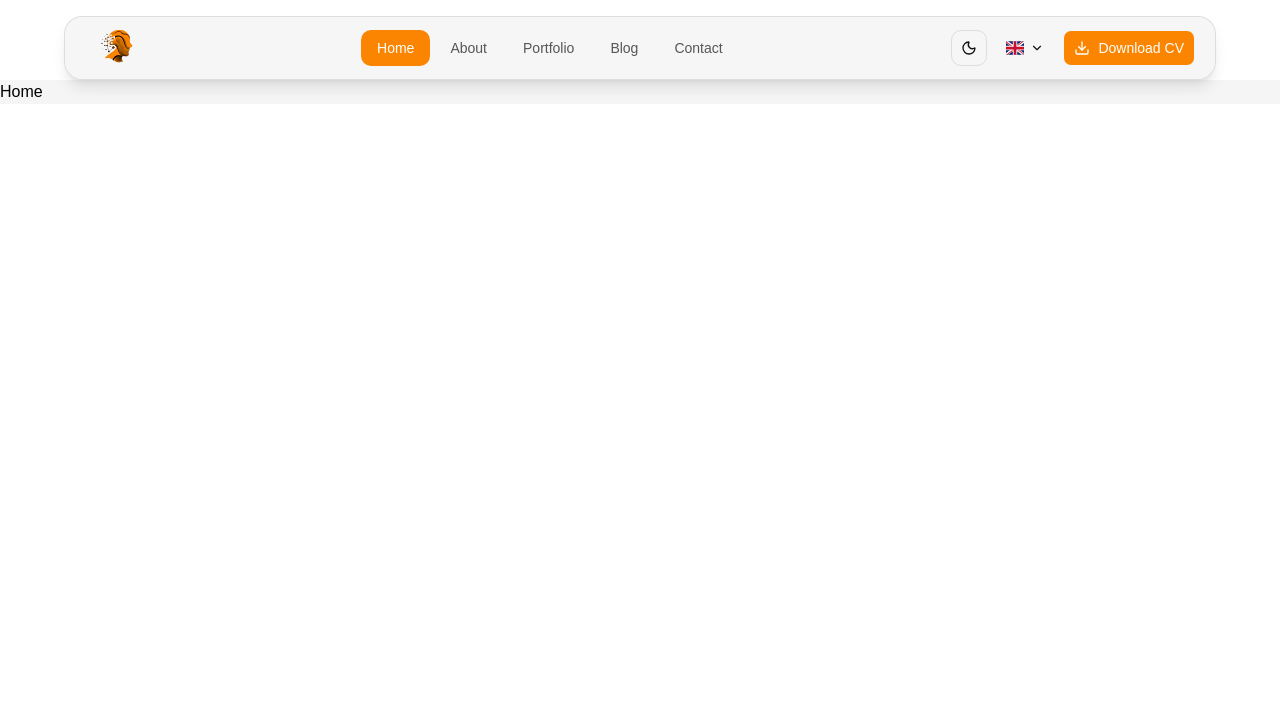
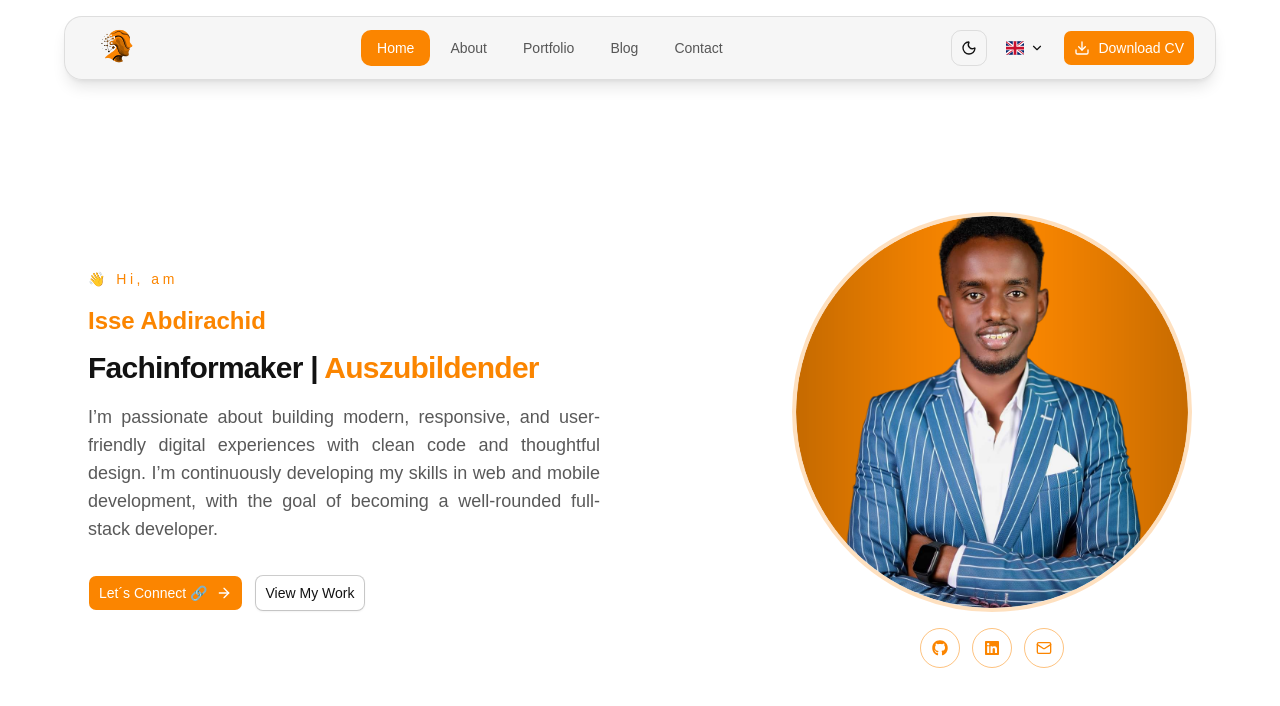
Before and after one commit to isseabdirachid/My-Portfolio, a React (Vite) app: page / in a window 1280 px wide. Shown: the top 706 px of the page. Built offline with nearby package versions, Linux system fonts and the light colour scheme.

Commit message:
added Hero section part one

```diff
--- a/package.json
+++ b/package.json
@@ -21,6 +21,7 @@
     "react": "^19.2.8",
     "react-dom": "^19.2.8",
     "react-i18next": "^17.0.11",
+    "react-icons": "^5.7.0",
     "react-router-dom": "^7.18.2",
     "shadcn": "^4.18.0",
     "tailwind-merge": "^3.6.0",
--- /dev/null
+++ b/src/components/Hero/Hero.tsx
@@ -0,0 +1,27 @@
+import HeroActions from "./HeroActions";
+import HeroContent from "./HeroContent";
+import HeroImage from "./HeroImage";
+import HeroSocials from "./HeroSocials";
+
+function Hero() {
+    return (
+        <section className="relative w-full overflow-hidden">
+            <div className="mx-auto grid min-h-[calc(100vh-5rem)] max-w-6xl items-center gap-12 px-6 py-16 md:grid-cols-2 lg:gap-20 lg:py-20">
+                <div className="flex flex-col">
+                    <HeroContent />
+
+                    <HeroActions />
+
+
+                </div>
+
+                <div className="flex flex-col items-center md:items-end">
+                    <HeroImage />
+                    <HeroSocials />
+                </div>
+            </div>
+        </section>
+    );
+}
+
+export default Hero;
--- /dev/null
+++ b/src/components/Hero/HeroActions.tsx
@@ -0,0 +1,32 @@
+import { ArrowRight } from "lucide-react";
+import { Link } from "react-router-dom";
+
+import { Button } from "@/components/ui/button";
+
+function HeroActions() {
+    return (
+        <div className="mt-8 flex flex-wrap items-center gap-3">
+            <Button
+                asChild
+                className="P-2 gap-2 bg-primary-custom text-white hover:bg-primary-custom/90"
+            >
+                <Link to="/contact">
+                    Let´s Connect 🔗
+                    <ArrowRight/>
+                </Link>
+            </Button>
+
+            <Button
+                asChild
+                variant="outline"
+                className="border-secondary-custom/20 text-secondary-custom hover:bg-secondary-custom/5"
+            >
+                <Link to="/portfolio">
+                    View My Work
+                </Link>
+            </Button>
+        </div>
+    );
+}
+
+export default HeroActions;
--- /dev/null
+++ b/src/components/Hero/HeroContent.tsx
@@ -0,0 +1,25 @@
+function HeroContent() {
+    return (
+        <div className="max-w-2xl">
+            <p className="mb-4 text-sm font-medium  tracking-[0.25em] text-primary-custom">
+                👋 Hi, am
+            </p>
+
+            <h2 className="font-poppins mt-3 text-ml font-semibold text-primary-custom sm:text-2xl">
+                Isse Abdirachid
+            </h2>
+            <h1 className="mt-3 text-6xl font-bold leading-tight tracking-tight text-secondary-custom sm:text-6xl lg:text-3xl">
+                Fachinformaker | <span className="text-primary-custom">Auszubildender</span>
+            </h1>
+            <p className="mt-4 max-w-xl text-justify text-base leading-7 text-secondary-custom/70 sm:text-lg">
+                I’m passionate about building modern, responsive, and
+                user-friendly digital experiences with clean code and thoughtful
+                design. I’m continuously developing my skills in web and
+                mobile development, with the goal of becoming a well-rounded
+                full-stack developer.
+            </p>
+        </div>
+    );
+}
+
+export default HeroContent;
--- /dev/null
+++ b/src/components/Hero/HeroImage.tsx
@@ -0,0 +1,17 @@
+import profileImage from "@/assets/images/profile-pic (6).png";
+
+function HeroImage() {
+    return (
+        <div className="relative">
+            <div className="relative size-64 overflow-hidden rounded-full border-4 border-primary-custom/25 sm:size-80 lg:size-[400px]">
+                <img
+                    src={profileImage}
+                    alt="Isse Abdirachid"
+                    className="h-full w-full object-cover"
+                />
+            </div>
+        </div>
+    );
+}
+
+export default HeroImage;
--- /dev/null
+++ b/src/components/Hero/HeroSocials.tsx
@@ -0,0 +1,53 @@
+import { Mail } from "lucide-react";
+import { FaGithub, FaLinkedin } from "react-icons/fa";
+
+const socials = [
+    {
+        name: "GitHub",
+        href: "https://github.com/isseabdirachid",
+        icon: FaGithub,
+    },
+    {
+        name: "LinkedIn",
+        href: "https://www.linkedin.com/in/isse-abdirachid-5019a4343/",
+        icon: FaLinkedin,
+    },
+    {
+        name: "Email",
+        href: "mailto:your@email.com",
+        icon: Mail,
+    },
+];
+
+function HeroSocials() {
+    return (
+        <div className="mt-4 flex items-center gap-3">
+            {socials.map((social) => {
+                const Icon = social.icon;
+
+                return (
+                    <a
+                        key={social.name}
+                        href={social.href}
+                        target={
+                            social.name === "Email"
+                                ? undefined
+                                : "_blank"
+                        }
+                        rel={
+                            social.name === "Email"
+                                ? undefined
+                                : "noreferrer"
+                        }
+                        aria-label={social.name}
+                        className="flex size-10 items-center justify-center rounded-full border border-primary-custom/50 text-primary-custom transition-all hover:border-primary-custom/30 hover:bg-primary-custom/30 hover:text-primary-custom md:-translate-x-32"
+                    >
+                        <Icon className="size-4" />
+                    </a>
+                );
+            })}
+        </div>
+    );
+}
+
+export default HeroSocials;
--- a/src/index.css
+++ b/src/index.css
@@ -1,9 +1,11 @@
 @import "tailwindcss";
 @import "tw-animate-css";
 @import "shadcn/tailwind.css";
-@import "@fontsource-variable/inter";
+@import url("https://fonts.googleapis.com/css2?family=Poppins:wght@300;400;500;600;700&display=swap");
 
 @theme {
+	--font-poppins: "Poppins", sans-serif;
+
 	--color-background-dark: var(--background-dark);
 	--color-secondary-custom: var(--secondary-custom);
 	--color-primary-custom: var(--primary-custom);
@@ -12,8 +14,9 @@
 @custom-variant dark (&:is(.dark *));
 
 @theme inline {
-    --font-heading: var(--font-sans);
-    --font-sans: 'Inter Variable', sans-serif;
+	--font-heading: "Poppins", sans-serif;
+	--font-sans: "Poppins", sans-serif;
+
 	--color-sidebar-ring: var(--sidebar-ring);
 	--color-sidebar-border: var(--sidebar-border);
 	--color-sidebar-accent-foreground: var(--sidebar-accent-foreground);
@@ -22,11 +25,13 @@
 	--color-sidebar-primary: var(--sidebar-primary);
 	--color-sidebar-foreground: var(--sidebar-foreground);
 	--color-sidebar: var(--sidebar);
+
 	--color-chart-5: var(--chart-5);
 	--color-chart-4: var(--chart-4);
 	--color-chart-3: var(--chart-3);
 	--color-chart-2: var(--chart-2);
 	--color-chart-1: var(--chart-1);
+
 	--color-ring: var(--ring);
 	--color-input: var(--input);
 	--color-border: var(--border);
@@ -45,6 +50,7 @@
 	--color-card: var(--card);
 	--color-foreground: var(--foreground);
 	--color-background: var(--background);
+
 	--radius-sm: calc(var(--radius) * 0.6);
 	--radius-md: calc(var(--radius) * 0.8);
 	--radius-lg: var(--radius);
@@ -57,28 +63,39 @@
 :root {
 	--background: oklch(1 0 0);
 	--foreground: oklch(0.145 0 0);
+
 	--card: oklch(1 0 0);
 	--card-foreground: oklch(0.145 0 0);
+
 	--popover: oklch(1 0 0);
 	--popover-foreground: oklch(0.145 0 0);
+
 	--primary: oklch(0.205 0 0);
 	--primary-foreground: oklch(0.985 0 0);
+
 	--secondary: oklch(0.97 0 0);
 	--secondary-foreground: oklch(0.205 0 0);
+
 	--muted: oklch(0.97 0 0);
 	--muted-foreground: oklch(0.556 0 0);
+
 	--accent: oklch(0.97 0 0);
 	--accent-foreground: oklch(0.205 0 0);
+
 	--destructive: oklch(0.577 0.245 27.325);
+
 	--border: oklch(0.922 0 0);
 	--input: oklch(0.922 0 0);
 	--ring: oklch(0.708 0 0);
+
 	--chart-1: oklch(0.87 0 0);
 	--chart-2: oklch(0.556 0 0);
 	--chart-3: oklch(0.439 0 0);
 	--chart-4: oklch(0.371 0 0);
 	--chart-5: oklch(0.269 0 0);
+
 	--radius: 0.625rem;
+
 	--sidebar: oklch(0.985 0 0);
 	--sidebar-foreground: oklch(0.145 0 0);
 	--sidebar-primary: oklch(0.205 0 0);
@@ -88,42 +105,46 @@
 	--sidebar-border: oklch(0.922 0 0);
 	--sidebar-ring: oklch(0.708 0 0);
 
-
-
+	/* Custom colors */
 	--background-dark: #f5f5f5;
 	--secondary-custom: #121212;
 	--primary-custom: #fb8500;
-
-		/* shadcn */
-		--background: oklch(1 0 0);
-		--foreground: oklch(0.145 0 0);
-
 }
 
 .dark {
 	--background: oklch(0.145 0 0);
 	--foreground: oklch(0.985 0 0);
+
 	--card: oklch(0.205 0 0);
 	--card-foreground: oklch(0.985 0 0);
+
 	--popover: oklch(0.205 0 0);
 	--popover-foreground: oklch(0.985 0 0);
+
 	--primary: oklch(0.922 0 0);
 	--primary-foreground: oklch(0.205 0 0);
+
 	--secondary: oklch(0.269 0 0);
 	--secondary-foreground: oklch(0.985 0 0);
+
 	--muted: oklch(0.269 0 0);
 	--muted-foreground: oklch(0.708 0 0);
+
 	--accent: oklch(0.269 0 0);
 	--accent-foreground: oklch(0.985 0 0);
+
 	--destructive: oklch(0.704 0.191 22.216);
+
 	--border: oklch(1 0 0 / 10%);
 	--input: oklch(1 0 0 / 15%);
 	--ring: oklch(0.556 0 0);
+
 	--chart-1: oklch(0.87 0 0);
 	--chart-2: oklch(0.556 0 0);
 	--chart-3: oklch(0.439 0 0);
 	--chart-4: oklch(0.371 0 0);
 	--chart-5: oklch(0.269 0 0);
+
 	--sidebar: oklch(0.205 0 0);
 	--sidebar-foreground: oklch(0.985 0 0);
 	--sidebar-primary: oklch(0.488 0.243 264.376);
@@ -133,29 +154,23 @@
 	--sidebar-border: oklch(1 0 0 / 10%);
 	--sidebar-ring: oklch(0.556 0 0);
 
-
+	/* Custom colors */
 	--background-dark: #121212;
 	--secondary-custom: #f5f5f5;
 	--primary-custom: #fb8500;
-
-	/* shadcn */
-	--background: oklch(0.145 0 0);
-	--foreground: oklch(0.985 0 0);
-
-	/* ... inta kale ee shadcn-kaaga sii daa */
-
+}
 
 @layer base {
 	* {
 		@apply border-border outline-ring/50;
 	}
 
-		body {
-			@apply bg-background text-foreground;
-		}
-
 	html {
 		@apply font-sans;
 	}
+
+	body {
+		@apply bg-background text-foreground;
+		font-family: "Poppins", sans-serif;
 	}
 }
--- a/src/pages/Home.tsx
+++ b/src/pages/Home.tsx
@@ -1,11 +1,11 @@
 
-
+import Hero from "@/components/Hero/Hero";
 
 function Home() {
     return (
-        <main className="bg-background-dark">
+        <main >
             <div >
-            <h1>Home</h1>
+                <Hero />
 
             </div>
         </main>
```
Also changed, not shown: 1 other file (tests, documents, lock files or other folders). Lines whose indentation alone changed are shown as unchanged.
